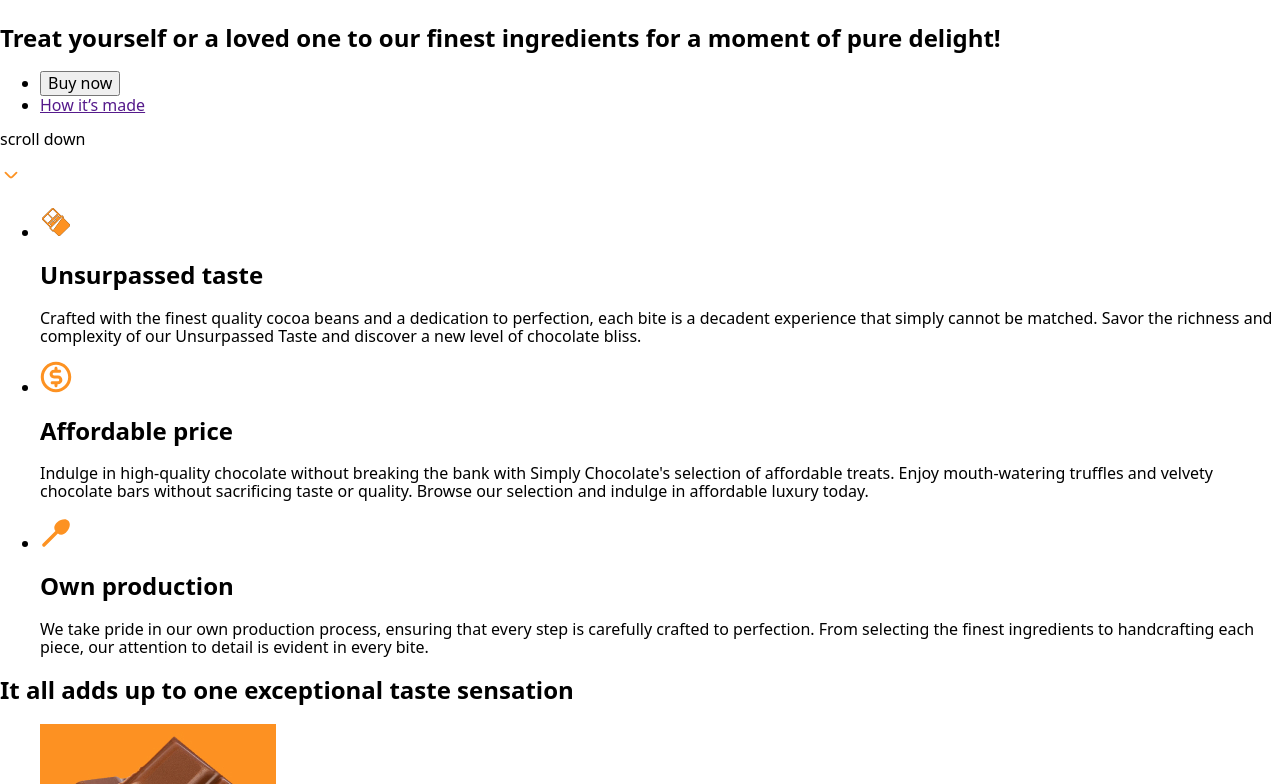
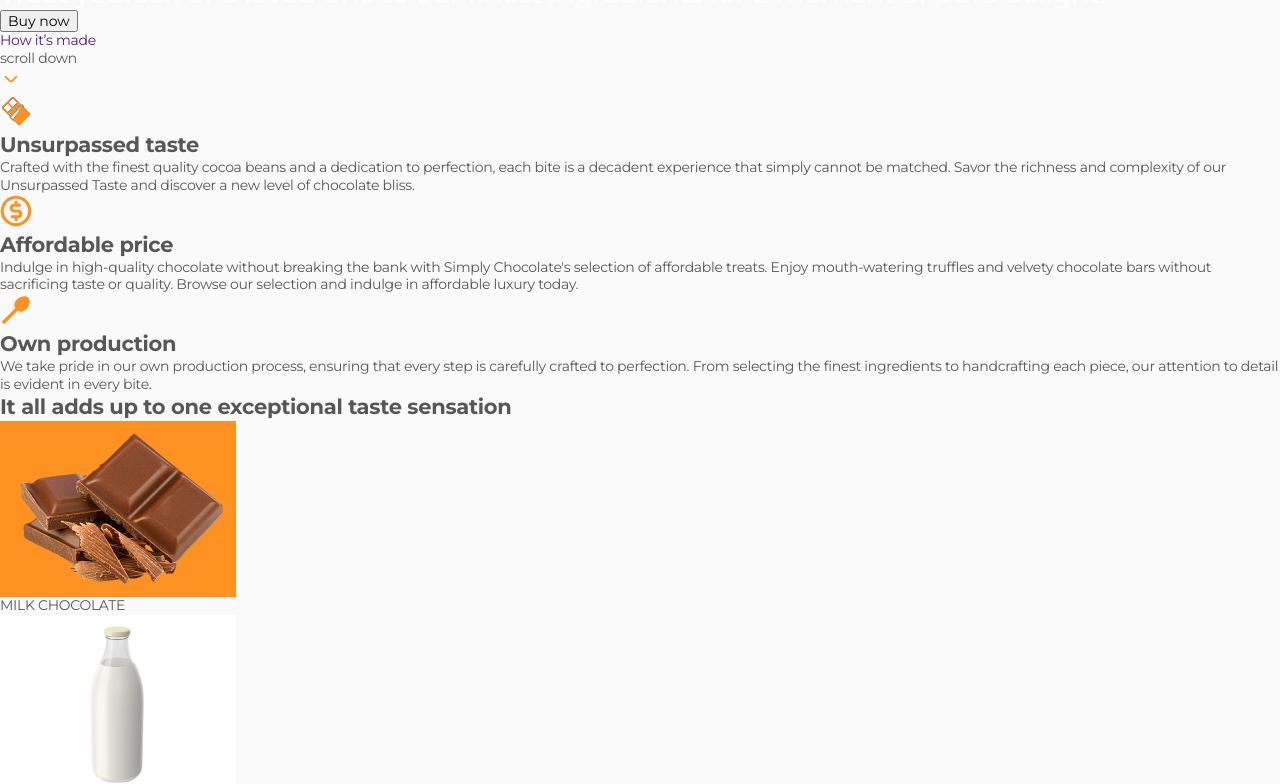
Before and after one commit to VIPon4ik/SimplyChocolate, a plain HTML site: page index.html in a window 1280 px wide. Shown: the part 193-977 px from the top of the page. Drawn offline with nearby package versions, Linux system fonts and the light colour scheme.

Commit message:
Writing general styles

```diff
--- a/index.html
+++ b/index.html
@@ -7,6 +7,10 @@
             rel="stylesheet"
             href="node_modules/modern-normalize/modern-normalize.css"
         />
+        <link rel="preconnect" href="https://fonts.googleapis.com">
+        <link rel="preconnect" href="https://fonts.gstatic.com" crossorigin>
+        <link href="https://fonts.googleapis.com/css2?family=Montserrat:ital,wght@0,400;0,500;0,600;0,700;1,700&display=swap" rel="stylesheet">
+        <link rel="stylesheet" href="./styles/general.css">
         <title>Simply Chocolate</title>
     </head>
     <body>
--- /dev/null
+++ b/styles/general.css
@@ -0,0 +1,55 @@
+:root {
+    --main-color: #FAFAFA;
+    --second-color: #1E1823;
+    --accent-color: #FD9222;
+
+    --text-color: #111;
+    --text-second-color: #FFF;
+    --text-third-color: rgba(17, 17, 17, 0.70);
+}
+
+body {
+    color: rgba(17, 17, 17, 0.70);
+    font-family: Montserrat, sans-serif;
+    font-size: 14px;
+    font-style: normal;
+    font-weight: 400;
+    line-height: 1.28; /* 128.571% */
+    letter-spacing: -0.02em;
+
+    background-color: var(--main-color);
+    margin: 0;
+}
+
+ul, ol {
+    list-style-type: none;
+    padding: 0;
+    margin: 0;
+}
+
+p {
+    margin: 0;
+}
+
+img {
+    display: block;
+    max-width: 100%;
+}
+
+a {
+    display: block;
+    text-decoration: none;
+}
+
+h1,h2,h3,h4,h5,h6 {
+    margin: 0;
+}
+
+h1 {
+    color: #FFF;
+    font-size: 28px;
+    font-style: normal;
+    font-weight: 500;
+    line-height: 34px; /* 121.429% */
+    letter-spacing: -0.84px;
+}
```
Also changed, not shown: styles/header.css (added).
